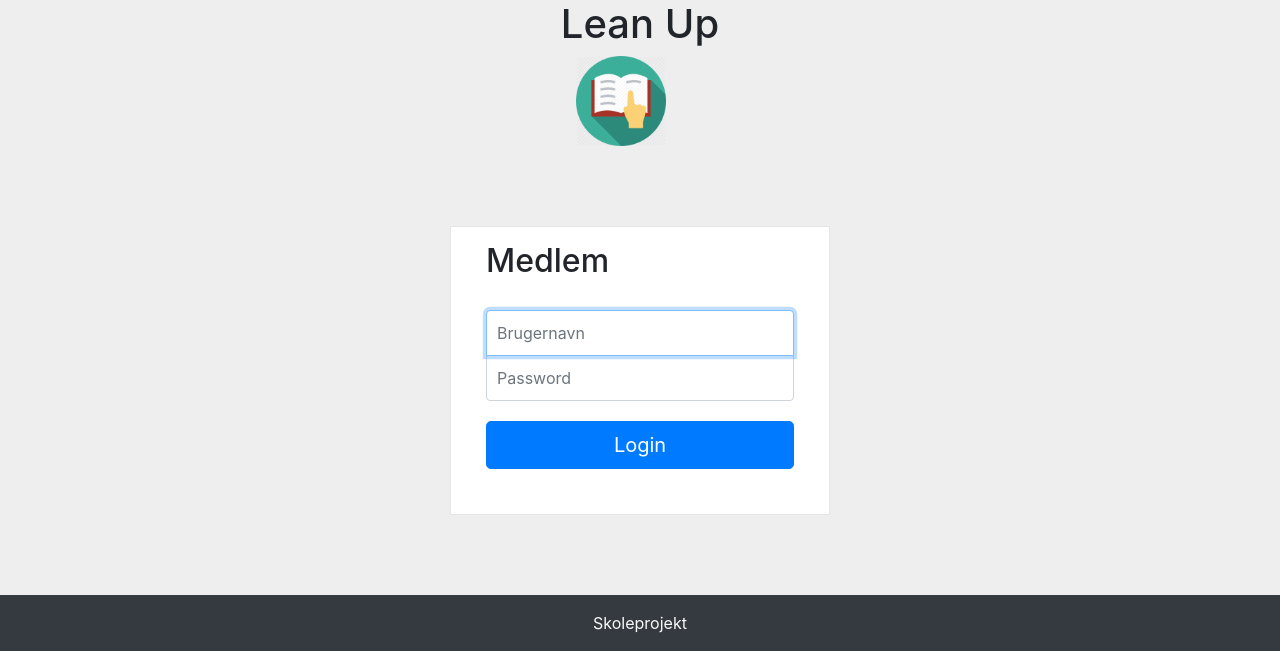
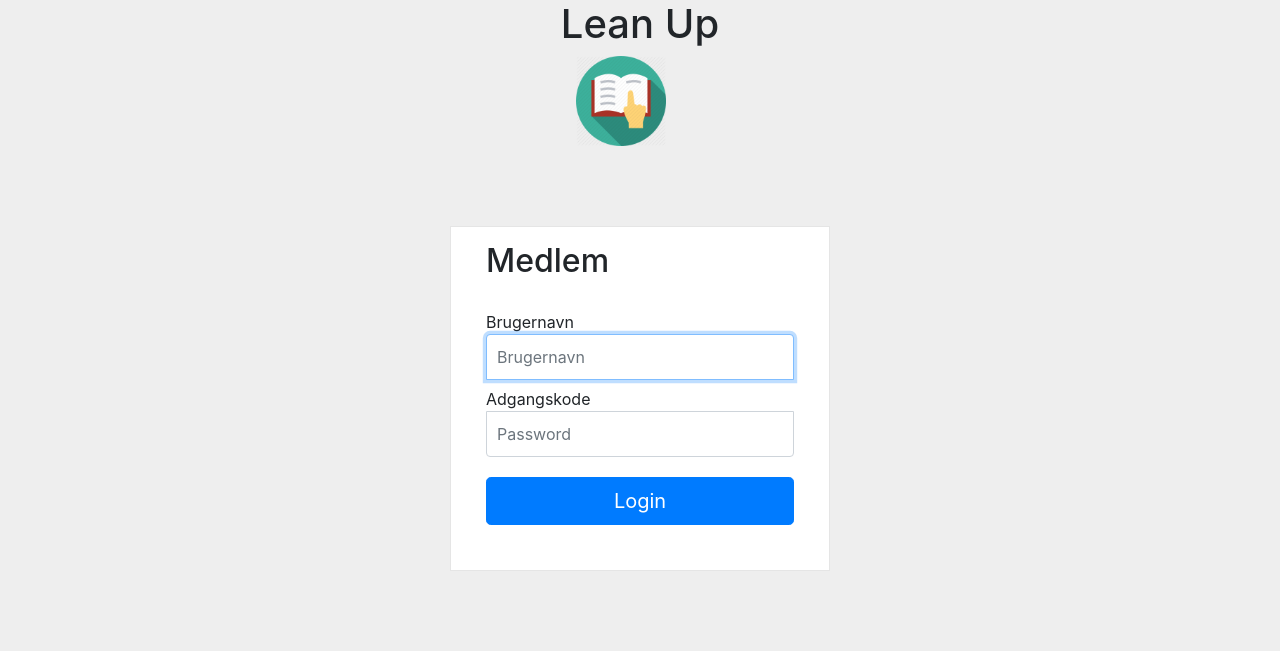
Before and after one commit to mchoffn/3sem-eksamen, a PHP site: page / in a window 1280 px wide. Shown: the top 651 px of the page. Run offline with PHP 8.4, Linux system fonts and the light colour scheme.

Commit message:
changes to login page

```diff
--- a/index.php
+++ b/index.php
@@ -20,7 +20,10 @@
   <div class="wrapper">
     <form class="form-signin" action="login.php" method="post">
       <h2 class="form-signin-heading">Medlem</h2>
+      <p>Brugernavn</p>
       <input type="text" class="form-control" name="un" placeholder="Brugernavn" required="" autofocus="" />
+
+      <p class="password">Adgangskode</p>
       <input type="password" class="form-control" name="pw" placeholder="Password" required=""/>
 
       <button class="btn btn-lg btn-primary btn-block" type="submit" value="Log ind">Login</button>
--- a/stylesheet/login.css
+++ b/stylesheet/login.css
@@ -42,3 +42,6 @@ body {
   max-width: 90px;
   paddding-top: 20px;
   margin-left: 15px; }
+
+.password {
+  margin-top: 8px; }
--- a/stylesheet/login.scss
+++ b/stylesheet/login.scss
@@ -59,3 +59,6 @@ body {
 	paddding-top: 20px;
 	margin-left: 15px;
 }
+.password {
+	margin-top: 8px;
+}
--- a/stylesheet/normalize.scss
+++ b/stylesheet/normalize.scss
@@ -15,3 +15,7 @@ html{
 	margin-right: 0;
 	margin-left: 0;
 }
+
+p {
+	margin-bottom: inherit;
+}
--- a/stylesheet/style.css
+++ b/stylesheet/style.css
@@ -16,6 +16,10 @@ html {
 .row {
   margin-right: 0;
   margin-left: 0;
+}
+
+p {
+  margin-bottom: inherit;
 }
 
 /*Add new catagory page*/
@@ -113,6 +117,10 @@ body {
   margin-left: 15px;
 }
 
+.password {
+  margin-top: 8px;
+}
+
 @media screen and (max-width: 480px) {
   .input-field {
     width: 65%;
```
Also changed, not shown: ss_category/flat-tire.jpg (added).
